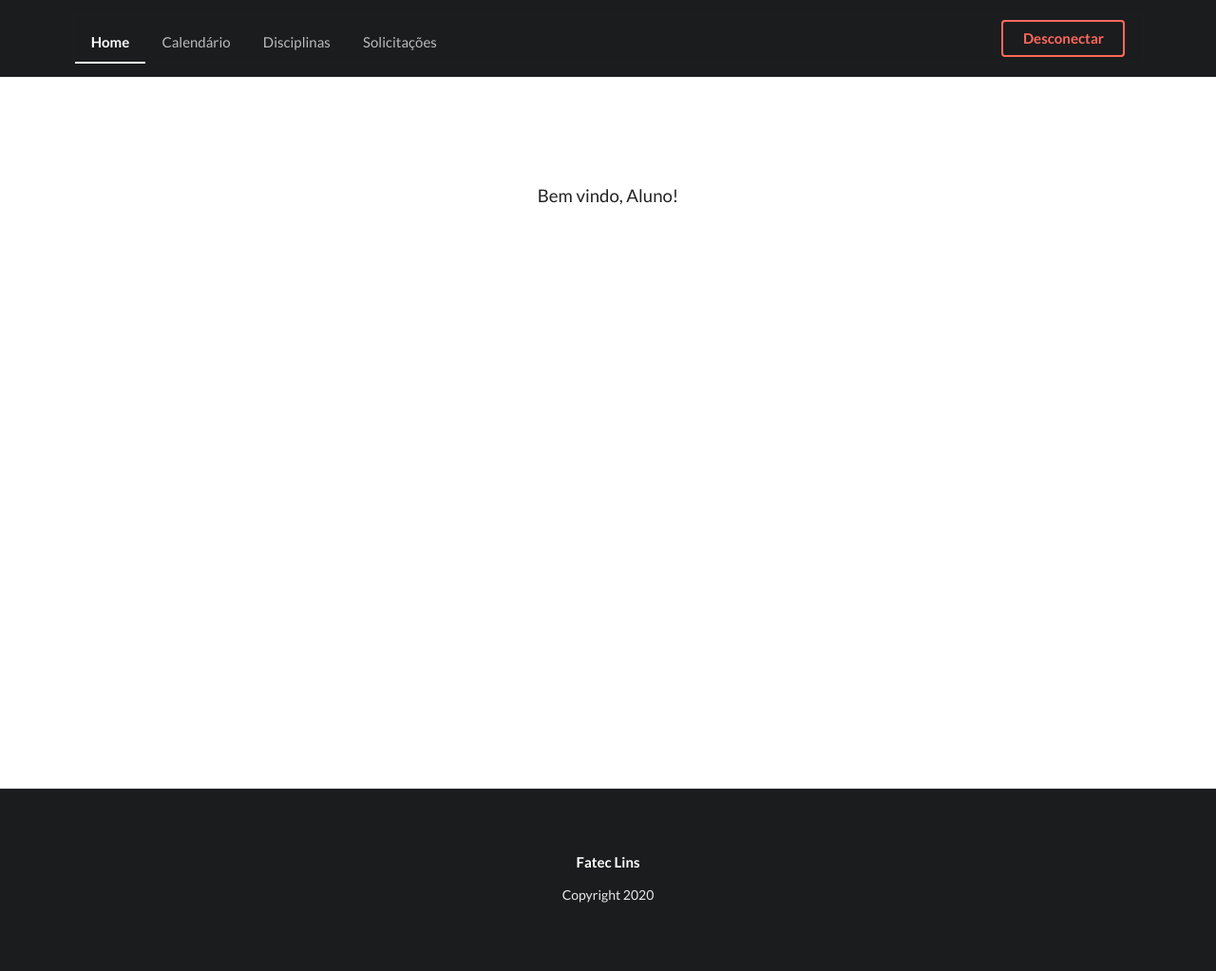
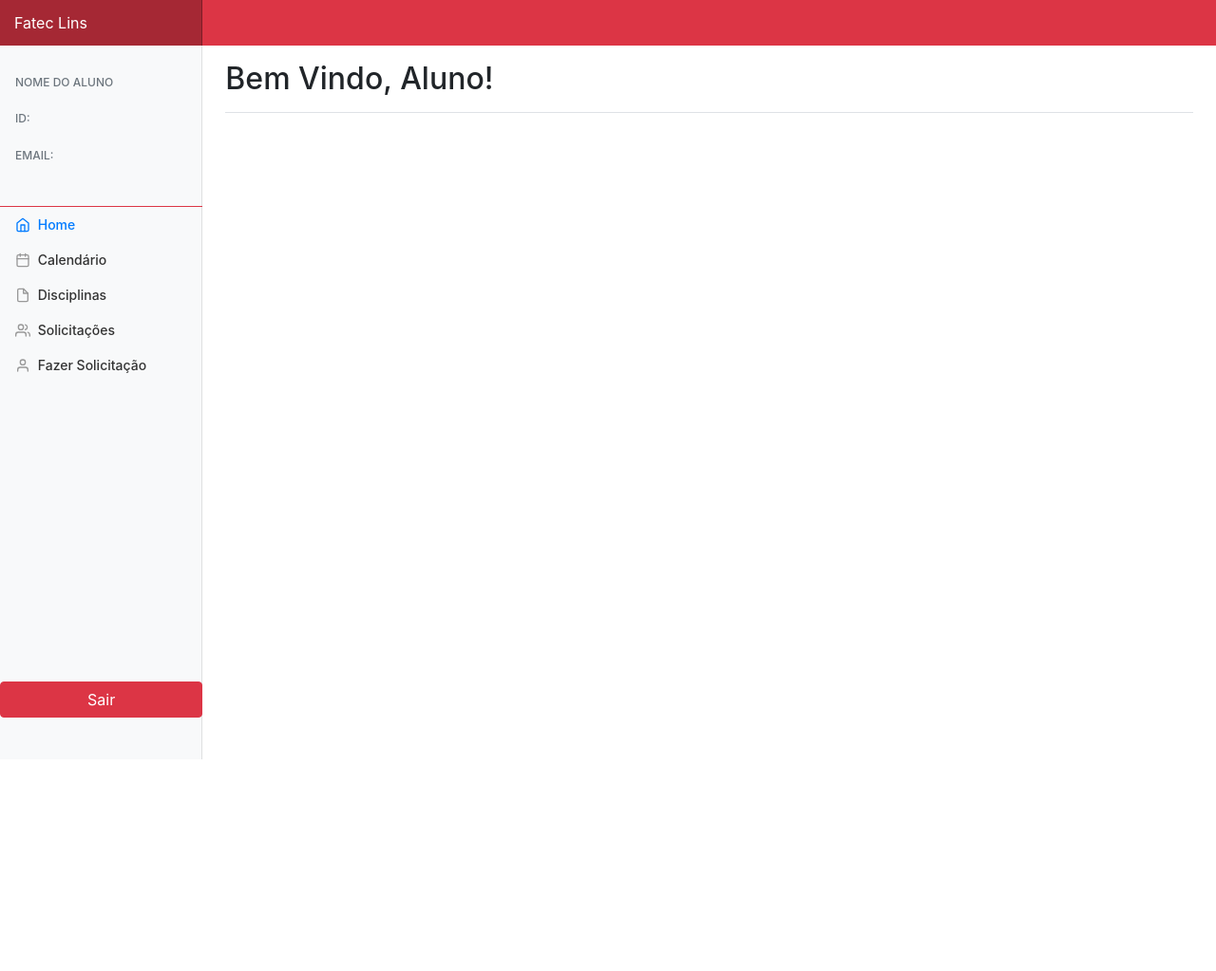
Before and after one commit to yurilimagon/Trabalho-Disp-Mobile--HTML-CSS-JS, a plain HTML site: page admin2.html in a window 1280 px wide. Shown: the whole page at 95% size. After the commit the page ends 800 px from the top, so only its background shows below. Drawn offline with nearby package versions, Linux system fonts and the light colour scheme.

Commit message:
Implementado BootStrap

```diff
--- a/admin2.html
+++ b/admin2.html
@@ -1,52 +1,85 @@
-<!DOCTYPE html>
-<html>
+<!doctype html>
+<html lang="en">
   <head>
-  <!-- Standard Meta -->
-  <meta charset="utf-8"/>
-  <meta http-equiv="X-UA-Compatible" content="IE=edge,chrome=1" />
-  <meta name="viewport" content="width=device-width, initial-scale=1.0, maximum-scale=1.0">
+    <meta charset="utf-8">
+    <meta name="viewport" content="width=device-width, initial-scale=1, shrink-to-fit=no">
+    <meta name="description" content="">
+    <meta name="author" content="">
+    <link rel="icon" href="/docs/4.0/assets/img/favicons/favicon.ico">
 
-  <!-- Site Properties -->
-  <title>Fatec Lins</title>
-  <link rel="stylesheet" href="https://cdn.jsdelivr.net/npm/semantic-ui@2.4.2/dist/semantic.min.css">
-  <link rel="stylesheet" href="/src/style.css">
+    <title>Fatec Lins Dashboard</title>
+
+    <link rel="canonical" href="https://getbootstrap.com/docs/4.0/examples/dashboard/">
+
+    <link rel="stylesheet" href="https://cdn.jsdelivr.net/npm/bootstrap@4.5.3/dist/css/bootstrap.min.css"
+          integrity="sha384-TX8t27EcRE3e/ihU7zmQxVncDAy5uIKz4rEkgIXeMed4M0jlfIDPvg6uqKI2xXr2" crossorigin="anonymous">
+
+    <!-- Custom styles for this template -->
+    <link href="./src/dashboard.css" rel="stylesheet">
   </head>
+
   <body>
+    <nav class="navbar navbar-dark sticky-top bg-danger flex-md-nowrap p-0">
+      <a class="navbar-brand col-sm-3 col-md-2 mr-0" href="#">Fatec Lins</a>
+      <ul class="navbar-nav px-3">
+        <li class="nav-item text-nowrap">
+          <!-- ICONE CPS -->
+        </li>
+      </ul>
+    </nav>
 
-<!-- Sidebar Menu -->
-<div class="ui vertical inverted sidebar menu">
-  <a class="active item">Home</a>
-  <a class="item">Calendário</a>
-  <a class="item">Disciplinas</a>
-  <a class="item">Solicitações</a>
-  <a class="item">Logout</a>
-</div>
+    <div class="container-fluid">
+      <div class="row">
+        <nav class="col-md-2 d-none d-md-block bg-light sidebar">
+          <div class="sidebar-sticky">
 
-<!-- Page Contents -->
-<div class="pusher">
-  <div class="ui inverted vertical center aligned segment">
+            <h6 class="sidebar-heading d-flex justify-content-between align-items-center px-3 mt-4 mb-1 text-muted">
+              <span>Nome do Aluno</span>
+            </h6>
+            <h6 class="sidebar-heading d-flex justify-content-between align-items-center px-3 mt-4 mb-1 text-muted">
+              <span>ID:</span>
+            </h6>
+            <h6 class="sidebar-heading d-flex justify-content-between align-items-center px-3 mt-4 mb-1 text-muted">
+              <span>Email:</span>
+            </h6>
 
-    <div class="ui container">
-      <div class="ui large secondary inverted pointing menu">
-        <a class="toc item">
-          <i class="sidebar icon"></i>
+            <br>
+            <br>
+
+            <!-- <h6 class="sidebar-heading d-flex justify-content-between align-items-center px-3 mt-4 mb-1 text-muted">
+              <span>Curso</span>
+            </h6> -->
+            <ul class="nav flex-column border-top border-danger">
+              <li class="nav-item">
+                <a class="nav-link active" href="#">
+                  <span data-feather="home"></span>
+                  Home <span class="sr-only">(current)</span>
                 </a>
-        <a class="active item">Home</a>
-        <a class="item">Calendário</a>
-        <a class="item">Disciplinas</a>
-        <a class="item">Solicitações</a>
-        <div class="right item">
-          <a class="ui inverted red button">Desconectar</a>
-        </div>
-      </div>
-    </div>
-  </div>
-
-  <div class="ui vertical stripe segment">
-    <div class="ui middle aligned stackable grid container">
-      <div class="row">
-        <div class="center aligned column">
-            <p>Bem vindo, Aluno!</p>
+              </li>
+              <li class="nav-item">
+                <a class="nav-link" href="#">
+                  <span data-feather="calendar"></span>
+                  Calendário
+                </a>
+              </li>
+              <li class="nav-item">
+                <a class="nav-link" href="#">
+                  <span data-feather="file"></span>
+                  Disciplinas
+                </a>
+              </li>
+              <li class="nav-item">
+                <a class="nav-link" href="#">
+                  <span data-feather="users"></span>
+                  Solicitações
+                </a>
+              </li>
+              <li class="nav-item">
+                <a class="nav-link" href="#">
+                  <span data-feather="user"></span>
+                  Fazer Solicitação
+                </a>
+            </ul>
             <br>
             <br>
             <br>
@@ -62,49 +95,63 @@
             <br>
             <br>
             <br>
-            <br>
-            <br>
-            <br>
-            <br>
-            <br>
-            <br>
-            <br>
-            <br>
-            <br>
+            <ul class="nav flex-column justify-content-center">
+              <button id="btn-sair" type="button" class="btn btn-danger">Sair</button>
+            </ul>
           </div>
+        </nav>
+
+        <main role="main" class="col-md-9 ml-sm-auto col-lg-10 pt-3 px-4">
+          <div class="d-flex justify-content-between flex-wrap flex-md-nowrap align-items-center pb-2 mb-3 border-bottom">
+            <h1 class="h2">Bem Vindo, Aluno!</h1>
           </div>
+
+          <!-- CONTEÚDO AQUI!!! -->
+
+        </main>
       </div>
     </div>
 
-  <div class="ui inverted vertical footer segment">
-    <div class="ui container">
-      <div class="ui stackable inverted divided equal height stackable grid">
-        <div class="sixteen wide column">
-          <h4 class="ui inverted header">Fatec Lins</h4>
-          <p>Copyright 2020</p>
-        </div>
-      </div>
-    </div>
-  </div>
-</div>
+    <script src="https://code.jquery.com/jquery-3.2.1.slim.min.js" integrity="sha384-KJ3o2DKtIkvYIK3UENzmM7KCkRr/rE9/Qpg6aAZGJwFDMVNA/GpGFF93hXpG5KkN" crossorigin="anonymous"></script>
+    <script>window.jQuery || document.write('<script src="../../assets/js/vendor/jquery-slim.min.js"><\/script>')</script>
+    <script src="https://ajax.googleapis.com/ajax/libs/jquery/3.5.1/jquery.min.js"></script>
+    <script src="https://cdn.jsdelivr.net/npm/bootstrap@4.5.3/dist/js/bootstrap.bundle.min.js"
+            integrity="sha384-ho+j7jyWK8fNQe+A12Hb8AhRq26LrZ/JpcUGGOn+Y7RsweNrtN/tE3MoK7ZeZDyx" crossorigin="anonymous"></script>
+    <script src="https://unpkg.com/feather-icons/dist/feather.min.js"></script>
+    <script src="https://cdnjs.cloudflare.com/ajax/libs/Chart.js/2.7.1/Chart.min.js"></script>
+    <script>
+          feather.replace();
 
-</body>
-<script src="https://ajax.googleapis.com/ajax/libs/jquery/3.5.1/jquery.min.js"></script>
-<script src="https://cdn.jsdelivr.net/npm/semantic-ui@2.4.2/dist/semantic.min.js"></script>
-<script>
-    $(document).ready(function() {
-        // fix menu when passed
-        $('.masthead').visibility({
-            once: false, onBottomPassed: function() {
-              $('.fixed.menu').transition('fade in');
-            }, onBottomPassedReverse: function() {
-              $('.fixed.menu').transition('fade out');
+          $('#btn-sair').click(function(){
+              window.open("login2.html","_self");
+          });
+          var ctx = document.getElementById("myChart");
+          var myChart = new Chart(ctx, {
+            type: 'line',
+            data: {
+              labels: ["Sunday", "Monday", "Tuesday", "Wednesday", "Thursday", "Friday", "Saturday"],
+              datasets: [{
+                data: [15339, 21345, 18483, 24003, 23489, 24092, 12034],
+                lineTension: 0,
+                backgroundColor: 'transparent',
+                borderColor: '#007bff',
+                borderWidth: 4,
+                pointBackgroundColor: '#007bff'
+              }]
+            },
+            options: {
+              scales: {
+                yAxes: [{
+                  ticks: {
+                    beginAtZero: false
+                  }
+                }]
+              },
+              legend: {
+                display: false,
+              }
             }
           });
-
-        // create sidebar and attach to menu open
-        $('.ui.sidebar').sidebar('attach events', '.toc.item');
-
-      });
         </script>
+      </body>
 </html>
--- /dev/null
+++ b/src/dashboard.css
@@ -0,0 +1,93 @@
+body {
+    font-size: .875rem;
+  }
+
+  .feather {
+    width: 16px;
+    height: 16px;
+    vertical-align: text-bottom;
+  }
+
+  /*
+   * Sidebar
+   */
+
+  .sidebar {
+    position: fixed;
+    top: 0;
+    bottom: 0;
+    left: 0;
+    z-index: 100; /* Behind the navbar */
+    padding: 0;
+    box-shadow: inset -1px 0 0 rgba(0, 0, 0, .1);
+  }
+
+  .sidebar-sticky {
+    position: -webkit-sticky;
+    position: sticky;
+    top: 48px; /* Height of navbar */
+    height: calc(100vh - 48px);
+    padding-top: .5rem;
+    overflow-x: hidden;
+    overflow-y: auto; /* Scrollable contents if viewport is shorter than content. */
+  }
+
+  .sidebar .nav-link {
+    font-weight: 500;
+    color: #333;
+  }
+
+  .sidebar .nav-link .feather {
+    margin-right: 4px;
+    color: #999;
+  }
+
+  .sidebar .nav-link.active {
+    color: #007bff;
+  }
+
+  .sidebar .nav-link:hover .feather,
+  .sidebar .nav-link.active .feather {
+    color: inherit;
+  }
+
+  .sidebar-heading {
+    font-size: .75rem;
+    text-transform: uppercase;
+  }
+
+  /*
+   * Navbar
+   */
+
+  .navbar-brand {
+    padding-top: .75rem;
+    padding-bottom: .75rem;
+    font-size: 1rem;
+    background-color: rgba(0, 0, 0, .25);
+    box-shadow: inset -1px 0 0 rgba(0, 0, 0, .25);
+  }
+
+  .navbar .form-control {
+    padding: .75rem 1rem;
+    border-width: 0;
+    border-radius: 0;
+  }
+
+  .form-control-dark {
+    color: #fff;
+    background-color: rgba(255, 255, 255, .1);
+    border-color: rgba(255, 255, 255, .1);
+  }
+
+  .form-control-dark:focus {
+    border-color: transparent;
+    box-shadow: 0 0 0 3px rgba(255, 255, 255, .25);
+  }
+
+  /*
+   * Utilities
+   */
+
+  .border-top { border-top: 1px solid #e5e5e5; }
+  .border-bottom { border-bottom: 1px solid #e5e5e5; }
--- /dev/null
+++ b/src/signin.css
@@ -0,0 +1,49 @@
+html,
+body {
+  height: 100%;
+}
+
+body {
+  display: -ms-flexbox;
+  display: -webkit-box;
+  display: flex;
+  -ms-flex-align: center;
+  -ms-flex-pack: center;
+  -webkit-box-align: center;
+  align-items: center;
+  -webkit-box-pack: center;
+  justify-content: center;
+  padding-top: 40px;
+  padding-bottom: 40px;
+  background-color: #f5f5f5;
+}
+
+.form-signin {
+  width: 100%;
+  max-width: 330px;
+  padding: 15px;
+  margin: 0 auto;
+}
+.form-signin .checkbox {
+  font-weight: 400;
+}
+.form-signin .form-control {
+  position: relative;
+  box-sizing: border-box;
+  height: auto;
+  padding: 10px;
+  font-size: 16px;
+}
+.form-signin .form-control:focus {
+  z-index: 2;
+}
+.form-signin input[type="email"] {
+  margin-bottom: -1px;
+  border-bottom-right-radius: 0;
+  border-bottom-left-radius: 0;
+}
+.form-signin input[type="password"] {
+  margin-bottom: 10px;
+  border-top-left-radius: 0;
+  border-top-right-radius: 0;
+}
```
Also changed, not shown: login.html (+3 -1 lines), login2.html (+34 -89 lines). Lines whose indentation alone changed are shown as unchanged.
